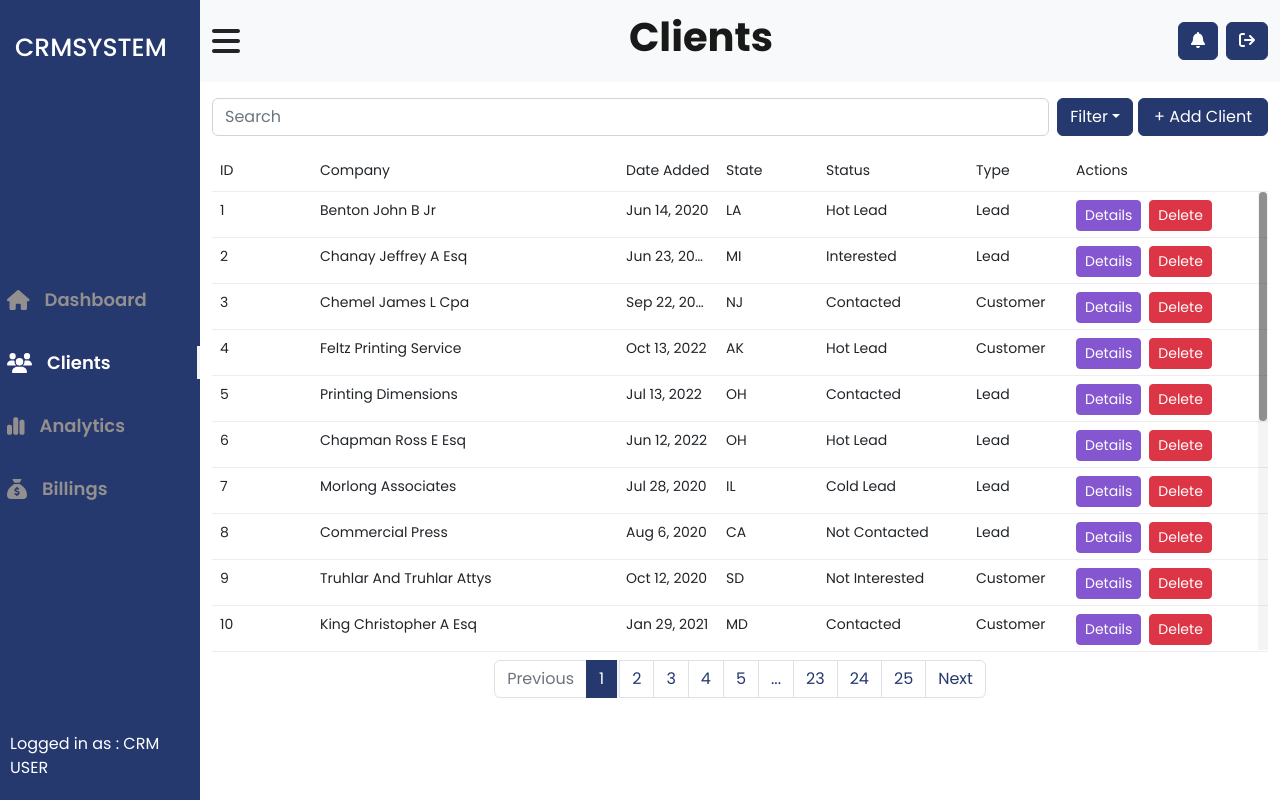
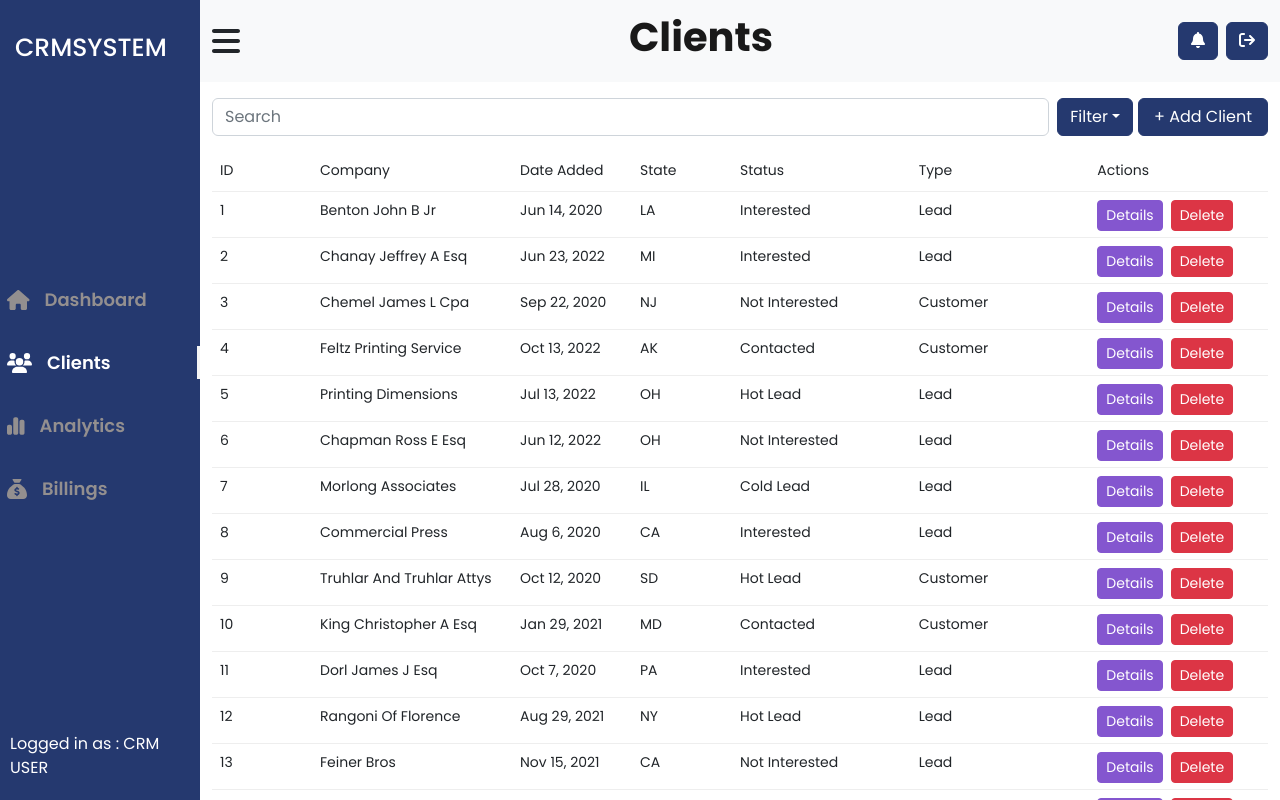
Before and after one commit to Fara7amad/crm-system, a React (Vite) app: page /clients in a window 1280 px wide. Built offline with nearby package versions, Linux system fonts and the light colour scheme.

Commit message:
tables design & status filter fix

```diff
--- a/src/App.jsx
+++ b/src/App.jsx
@@ -13,13 +13,13 @@ function App() {
 	const toggleSidebar = () => setShowSidebar((open) => !open);
 
 	return (
-		<div className="d-flex vh-100 overflow-hidden">
+		<div className="d-flex">
 			<Sidebar isOpen={showSidebar} />
 
-			<div className="flex-grow-1">
+			<div className="flex-grow-1 page-layout">
 				<NavigationBar toggleSidebar={toggleSidebar} />
 
-				<main className="page-layout py-3">
+				<main className="py-3">
 					<Container fluid>
 						<ClientsContext>
 							<Routes>
--- a/src/components/SideBar/Sidebar.css
+++ b/src/components/SideBar/Sidebar.css
@@ -1,5 +1,6 @@
 .main-container {
 	display: flex;
+	height: 100vh;
 }
 
 .sidebar {
@@ -10,7 +11,6 @@
 	width: 200px;
 	display: flex;
 	flex-direction: column;
-	/* justify-content: space-between; */
 }
 .header {
 	font-size: 25px;
--- a/src/components/client/DataTable/DataTable.jsx
+++ b/src/components/client/DataTable/DataTable.jsx
@@ -16,9 +16,9 @@ const DataTable = () => {
 	const clients = useClient();
 	const [filteredList, setFilteredList] = useState(clients);
 
-	const { handlePageClick, currentItems, pageCount } = usePagination(
+	const { handlePageClick, currentItems, pageCount, classes } = usePagination(
 		filteredList,
-		20
+		25
 	);
 
 	const getDataFilterList = (filterL) => {
@@ -40,7 +40,7 @@ const DataTable = () => {
 				</div>
 			</Stack>
 
-			<Table data={currentItems} height={500} virtualized>
+			<Table data={currentItems} autoHeight /* height={500}  */ virtualized>
 				<Column>
 					<HeaderCell>ID</HeaderCell>
 					<Cell
@@ -50,20 +50,20 @@ const DataTable = () => {
 						}
 					/>
 				</Column>
-				<Column flexGrow={1} minWidth={250}>
+				<Column flexGrow={1} minWidth={200}>
 					<HeaderCell>Company</HeaderCell>
 					<Cell dataKey="company" />
 				</Column>
-				<Column>
+				<Column width={120}>
 					<HeaderCell>Date Added</HeaderCell>
 					<Cell dataKey="date" renderCell={(data) => formatDate(data)} />
 				</Column>
-				<Column>
+				<Column width={100}>
 					<HeaderCell>State</HeaderCell>
 					<Cell dataKey="state" />
 				</Column>
 
-				<Column width={150}>
+				<Column flexGrow={1} minWidth={130}>
 					<HeaderCell>Status</HeaderCell>
 					<Cell
 						dataKey="status"
@@ -72,7 +72,7 @@ const DataTable = () => {
 					/>
 				</Column>
 
-				<Column>
+				<Column flexGrow={1} minWidth={100}>
 					<HeaderCell>Type</HeaderCell>
 					<Cell dataKey="type" />
 				</Column>
@@ -105,17 +105,7 @@ const DataTable = () => {
 				onPageChange={handlePageClick}
 				pageRangeDisplayed={5}
 				pageCount={pageCount}
-				renderOnZeroPageCount={null}
-				pageClassName="page-item"
-				pageLinkClassName="page-link"
-				previousClassName="page-item"
-				previousLinkClassName="page-link"
-				nextClassName="page-item"
-				nextLinkClassName="page-link"
-				breakClassName="page-item"
-				breakLinkClassName="page-link"
-				containerClassName="pagination justify-content-center mt-2"
-				activeClassName="active"
+				{...classes}
 			/>
 		</div>
 	);
--- a/src/components/reports/ReportFiltering.jsx
+++ b/src/components/reports/ReportFiltering.jsx
@@ -42,7 +42,7 @@ const ReportFiltering = ({ setFilteredList, filteredList }) => {
 			list = list.filter((client) => client.type === form.get("type"));
 		}
 		if (form.get("status")) {
-      list = list.filter((client) => client.type === form.get("status"));
+			list = list.filter((client) => client.status === form.get("status"));
 		}
 		if (dateFrom) {
 			list = list.filter((client) => client.date >= dateFrom);
@@ -80,7 +80,7 @@ const ReportFiltering = ({ setFilteredList, filteredList }) => {
 								<option value="Lead">Lead</option>
 							</Form.Select>
 
-              <Form.Select name="status">
+							<Form.Select name="status" className="text-capitalize">
 								<option value="">Status</option>
 								{statuses.map((status) => (
 									<option
--- a/src/contexts/ClientsContext.jsx
+++ b/src/contexts/ClientsContext.jsx
@@ -38,10 +38,6 @@ export default function ClientsProvider({ children }) {
 				clientsJson.map((ct) => ({
 					...ct,
 					id: uuid(),
-					status:
-						DEFAULT_CLIENT_STATUSES[
-							Math.floor(Math.random() * DEFAULT_CLIENT_STATUSES.length)
-						],
 				}))
 			),
 			jsonReviver
--- a/src/hooks/usePagination.jsx
+++ b/src/hooks/usePagination.jsx
@@ -21,6 +21,19 @@ function usePagination(data, itemsPerPage) {
 		currentItems,
 		pageCount,
 		offset: itemOffset,
+		classes: {
+			renderOnZeroPageCount: null,
+			pageClassName: "page-item",
+			pageLinkClassName: "page-link",
+			previousClassName: "page-item",
+			previousLinkClassName: "page-link",
+			nextClassName: "page-item",
+			nextLinkClassName: "page-link",
+			breakClassName: "page-item",
+			breakLinkClassName: "page-link",
+			containerClassName: "pagination justify-content-center mt-2",
+			activeClassName: "active",
+		},
 	};
 }
 
--- a/src/pages/Reports.jsx
+++ b/src/pages/Reports.jsx
@@ -14,9 +14,9 @@ function Reports() {
 	const [filteredList, setFilteredList] = useState(clients);
 	const [sortType, setSortType] = useState("asc");
 
-	const { handlePageClick, currentItems, pageCount } = usePagination(
+	const { handlePageClick, currentItems, pageCount, classes } = usePagination(
 		filteredList,
-		20
+		15
 	);
 
 	const handleSortColumn = (key, sortType) => {
@@ -48,7 +48,9 @@ function Reports() {
 				data={currentItems}
 				sortType={sortType}
 				onSortColumn={handleSortColumn}
-				height={660}
+				// height={660}
+				expandedRowKeys={["id", "company"]}
+				autoHeight
 				virtualized
 			>
 				<Column>
@@ -60,27 +62,27 @@ function Reports() {
 						}
 					/>
 				</Column>
-				<Column sortable flexGrow={1} minWidth={250}>
+				<Column sortable flexGrow={1} minWidth={200}>
 					<HeaderCell>Company</HeaderCell>
 					<Cell dataKey="company" />
 				</Column>
-				<Column sortable flexGrow={1} minWidth={200}>
+				<Column sortable width={200}>
 					<HeaderCell>First Name</HeaderCell>
 					<Cell dataKey="firstName" />
 				</Column>
-				<Column sortable flexGrow={1} minWidth={200}>
+				<Column sortable width={200}>
 					<HeaderCell>Last Name</HeaderCell>
 					<Cell dataKey="lastName" />
 				</Column>
-				<Column sortable>
+				<Column sortable width={140}>
 					<HeaderCell>Date Added</HeaderCell>
 					<Cell dataKey="date" renderCell={(data) => formatDate(data)} />
 				</Column>
-				<Column>
+				<Column flexGrow={1} minWidth={100}>
 					<HeaderCell>Type</HeaderCell>
 					<Cell dataKey="type" />
 				</Column>
-				<Column width={150}>
+				<Column flexGrow={1} minWidth={130}>
 					<HeaderCell>Status</HeaderCell>
 					<Cell
 						className="text-capitalize"
@@ -95,17 +97,7 @@ function Reports() {
 					onPageChange={handlePageClick}
 					pageRangeDisplayed={5}
 					pageCount={pageCount}
-					renderOnZeroPageCount={null}
-					pageClassName="page-item"
-					pageLinkClassName="page-link"
-					previousClassName="page-item"
-					previousLinkClassName="page-link"
-					nextClassName="page-item"
-					nextLinkClassName="page-link"
-					breakClassName="page-item"
-					breakLinkClassName="page-link"
-					containerClassName="pagination justify-content-center"
-					activeClassName="active"
+					{...classes}
 				/>
 			</div>
 		</div>
```
Also changed, not shown: src/data/data.json. Lines whose indentation alone changed are shown as unchanged.
